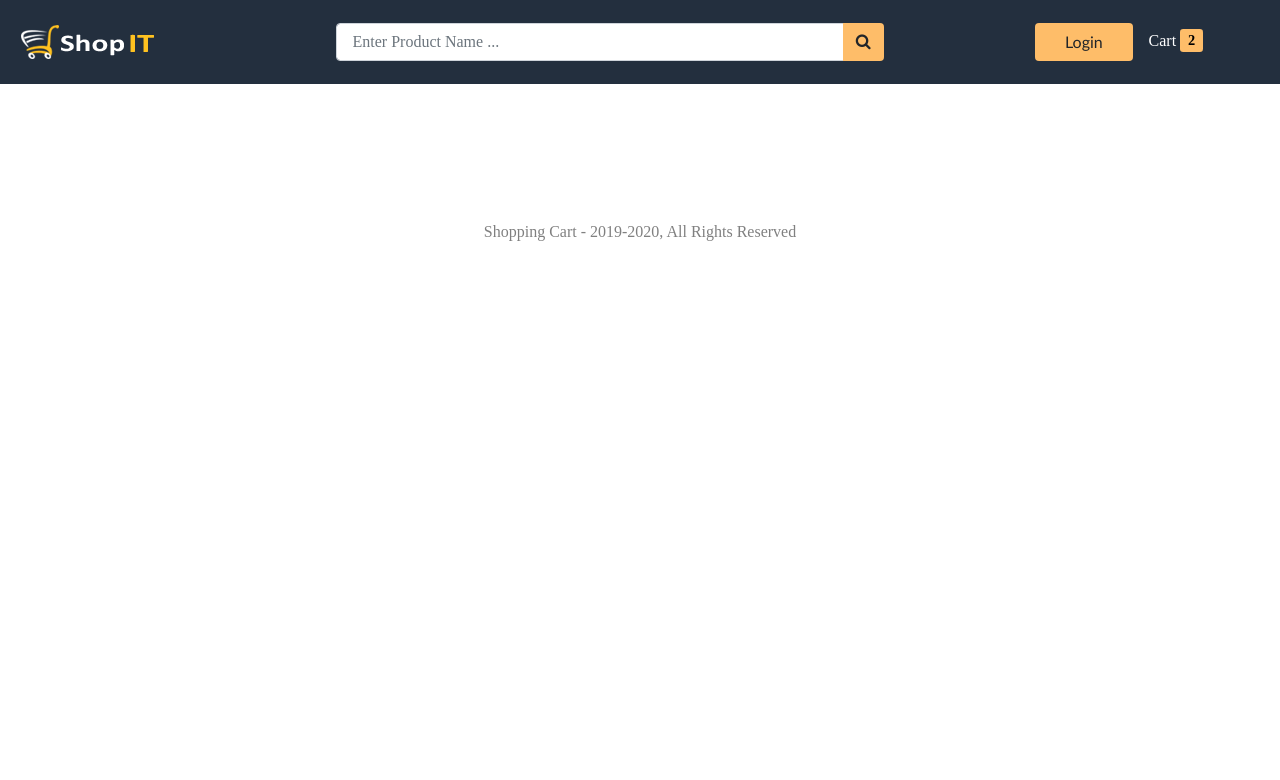
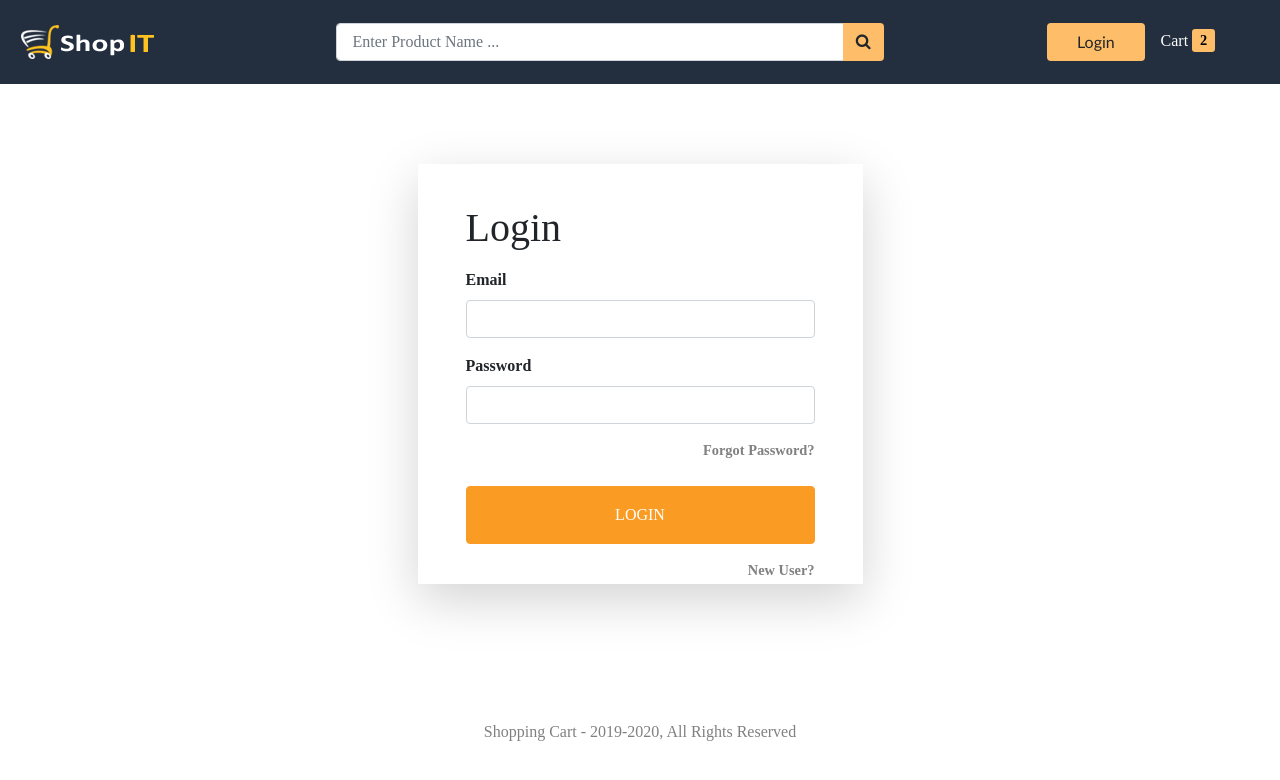
Before and after one commit to KritikRawal/Group-E-Frontend, a React (Create React App) app: page /login in a window 1280 px wide. Shown: the top 780 px of the page. Built offline with nearby package versions, Linux system fonts and the light colour scheme; a web font is replaced by a local one; what react-alert-template-basic would draw is missing.

Commit message:
user can login now

```diff
--- a/src/App.js
+++ b/src/App.js
@@ -5,6 +5,8 @@
 import Home from "./components/Home";
 
 import ProductDetails from './components/product/ProductDetails';
+
+import Login from './components/user/Login';
 function App() {
   return (
     <Router>
@@ -15,6 +17,8 @@
         <Route path = "/search/:keyword" component={Home} />
         <Route path = "/product/:id" component={ProductDetails} exact />
 
+        <Route path="/login" component={Login} />
+
         <Footer />
         </div>
 
--- a/src/components/layouts/Header.js
+++ b/src/components/layouts/Header.js
@@ -1,5 +1,5 @@
 import React, { Fragment } from 'react'
-import { Route } from 'react-router-dom'
+import { Route,Link } from 'react-router-dom'
 
 import Search from './Search'
 
@@ -22,7 +22,7 @@
       </div>
 
       <div className="col-12 col-md-3 mt-4 mt-md-0 text-center">
-        <button className="btn" id="login_btn">Login</button>
+        <Link to="/login" className="btn ml-4" id="login_btn">Login</Link>
 
         <span id="cart" className="ml-3">Cart</span>
         <span className="ml-1" id="cart_count">2</span>
--- /dev/null
+++ b/src/components/user/Login.js
@@ -0,0 +1,95 @@
+import React, { Fragment, useState, useEffect } from 'react'
+import { Link } from 'react-router-dom'
+
+import Loader from '../layouts/Loader'
+import MetaData from '../layouts/MetaData'
+
+import { useAlert } from 'react-alert'
+import { useDispatch, useSelector } from 'react-redux'
+import { login, clearErrors } from '../../actions/userActions'
+
+const Login = ({ history, location }) => {
+
+    const [email, setEmail] = useState('');
+    const [password, setPassword] = useState('');
+
+    const alert = useAlert();
+    const dispatch = useDispatch();
+
+    const { isAuthenticated, error, loading } = useSelector(state => state.auth);
+
+    const redirect = location.search ? location.search.split('=')[1] : '/'
+
+    useEffect(() => {
+
+        if (isAuthenticated) {
+            history.push(redirect)
+        }
+
+        if (error) {
+            alert.error(error);
+            dispatch(clearErrors());
+        }
+
+    }, [dispatch, alert, isAuthenticated, error, history, redirect])
+
+    const submitHandler = (e) => {
+        e.preventDefault();
+        dispatch(login(email, password))
+    }
+
+    return (
+        <Fragment>
+            {loading ? <Loader /> : (
+                <Fragment>
+                    <MetaData title={'Login'} />
+
+                    <div className="row wrapper">
+                        <div className="col-10 col-lg-5">
+                            <form className="shadow-lg" onSubmit={submitHandler}>
+                                <h1 className="mb-3">Login</h1>
+                                <div className="form-group">
+                                    <label htmlFor="email_field">Email</label>
+                                    <input
+                                        type="email"
+                                        id="email_field"
+                                        className="form-control"
+                                        value={email}
+                                        onChange={(e) => setEmail(e.target.value)}
+                                    />
+                                </div>
+
+                                <div className="form-group">
+                                    <label htmlFor="password_field">Password</label>
+                                    <input
+                                        type="password"
+                                        id="password_field"
+                                        className="form-control"
+                                        value={password}
+                                        onChange={(e) => setPassword(e.target.value)}
+                                    />
+                                </div>
+
+                                <Link to="/password/forgot" className="float-right mb-4">Forgot Password?</Link>
+
+                                <button
+                                    id="login_button"
+                                    type="submit"
+                                    className="btn btn-block py-3"
+                                >
+                                    LOGIN
+                                </button>
+
+                                <Link to="/register" className="float-right mt-3">New User?</Link>
+                            </form>
+                        </div>
+                    </div>
+
+
+                </Fragment>
+            )}
+        </Fragment>
+    )
+}
+
+export default Login
```
